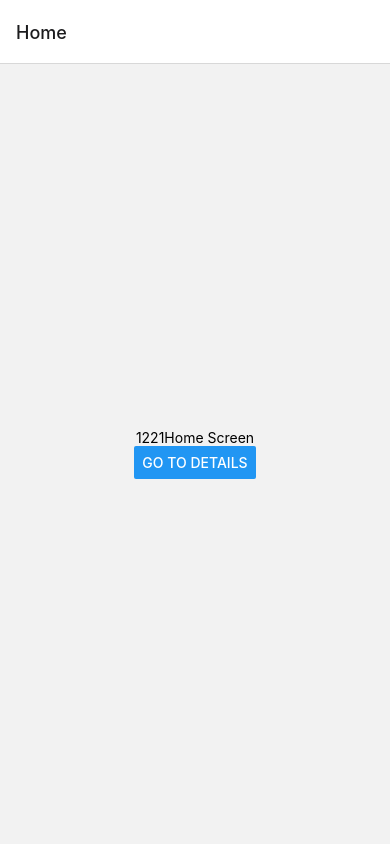
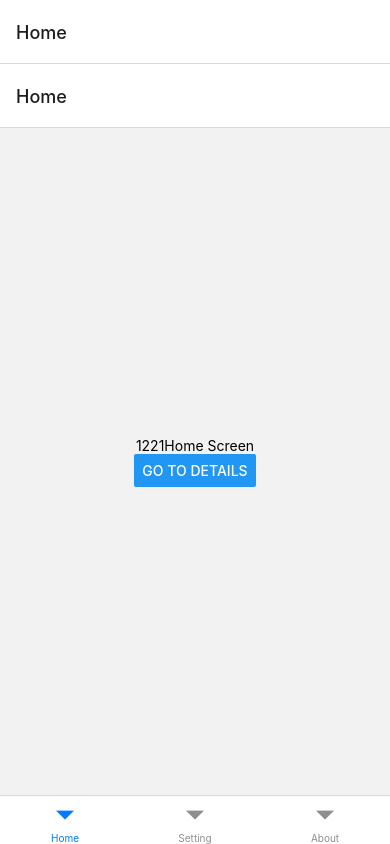
Before and after one commit to annewanghy/react-native-demo, a React Native app in the folder AwesomeProject/: screen / in a window 390 px wide. Built offline with nearby package versions, Linux system fonts and the light colour scheme.

Commit message:
add tab navigation

```diff
--- a/AwesomeProject/App.tsx
+++ b/AwesomeProject/App.tsx
@@ -9,6 +9,7 @@
 import {Text, View, Button} from 'react-native';
 import {NavigationContainer} from '@react-navigation/native';
 import {createNativeStackNavigator} from '@react-navigation/native-stack';
+import {createBottomTabNavigator} from '@react-navigation/bottom-tabs';
 
 const HomeScreen = ({navigation}) => {
   return (
@@ -44,13 +45,41 @@
 
 const Stack = createNativeStackNavigator();
 
+const HomeApp = () => {
+  return (
+    <Stack.Navigator>
+      <Stack.Screen name="Home" component={HomeScreen} />
+      <Stack.Screen name="Details" component={DetailsScreen} />
+    </Stack.Navigator>
+  );
+};
+
+const SettingsScreen = () => {
+  return (
+    <View style={{flex: 1, justifyContent: 'center', alignItems: 'center'}}>
+      <Text>Settings!</Text>
+    </View>
+  );
+};
+
+const AboutScreen = () => {
+  return (
+    <View style={{flex: 1, justifyContent: 'center', alignItems: 'center'}}>
+      <Text>Settings!</Text>
+    </View>
+  );
+};
+
+const Tab = createBottomTabNavigator();
+
 const App = () => {
   return (
     <NavigationContainer>
-      <Stack.Navigator>
-        <Stack.Screen name="Home" component={HomeScreen} />
-        <Stack.Screen name="Details" component={DetailsScreen} />
-      </Stack.Navigator>
+      <Tab.Navigator>
+        <Stack.Screen name="Home" component={HomeApp} />
+        <Stack.Screen name="Setting" component={SettingsScreen} />
+        <Stack.Screen name="About" component={AboutScreen} />
+      </Tab.Navigator>
     </NavigationContainer>
   );
 };
--- a/AwesomeProject/package.json
+++ b/AwesomeProject/package.json
@@ -9,6 +9,7 @@
     "test": "jest"
   },
   "dependencies": {
+    "@react-navigation/bottom-tabs": "^6.5.11",
     "@react-navigation/native": "^6.1.9",
     "@react-navigation/native-stack": "^6.9.17",
     "react": "18.2.0",
```
Also changed, not shown: 1 other file (tests, documents, lock files or other folders).
